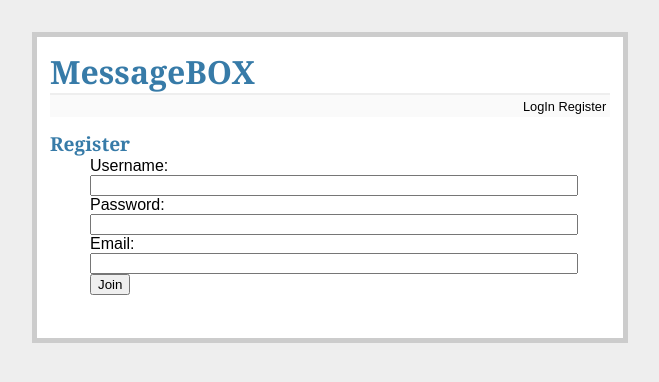
After one commit to tomonoriTAKA/message_box, a Flask app: page /register in a window 1280 px wide. The commit adds this page. Shown: the top 382 px of the page, without its empty margins (310-969 px from the left). Run offline with Flask 3, Linux system fonts and the light colour scheme.

Commit message:
ログイン機能

```diff
--- a/app.py
+++ b/app.py
@@ -1,9 +1,78 @@
-from flask import Flask, render_template
+import os
+from flask import Flask, render_template, redirect, url_for, request, flash
+from flask_login import LoginManager, login_required, login_user, logout_user
+from werkzeug.security import generate_password_hash, check_password_hash
+from peewee import IntegrityError
+from config import User
 
 app = Flask(__name__)
+app.secret_key = os.urandom(24)  # Flaskでsessionを使う場合に必要
+login_manager = LoginManager()
+login_manager.init_app(app)
+
+
+# Flask-Loginがユーザー情報を取得するためのメソッド
+@login_manager.user_loader
+def load_user(user_id):
+    return User.get(id=int(user_id))
+
+
+# ログインしていないとアクセスできないページにアクセスがあった場合の処理
+@login_manager.unauthorized_handler
+def unauthorized_handler():
+    return redirect(url_for("login"))
+
+
+# ユーザー登録フォームの表示・登録処理
+@app.route("/register", methods=["GET", "POST"])
+def register():
+    if request.method == "POST" and request.form["name"] and request.form["password"] and request.form["email"]:
+        if User.select().where(User.name == request.form["name"]).first():
+            flash("その名前はすでに使われています")
+            return redirect(request.url)
+
+        if User.select().where(User.email == request.form["email"]).first():
+            flash("そのメールアドレスはすでに使われています")
+            return redirect(request.url)
+        try:
+            user = User.create(
+                name=request.form["name"],
+                email=request.form["email"],
+                password=generate_password_hash(request.form["password"]),
+            )
+            login_user(user)
+            flash(f"ようこそ！ {user.name} さん")
+            return redirect(url_for("index"))
+        except IntegrityError:
+            flash("登録に失敗しました")
+    return render_template("register.html")
+
+
+# ログインフォームの表示・ログイン処理
+@app.route("/login", methods=["GET", "POST"])
+def login():
+    if request.method == "POST" and request.form["email"] and request.form["password"]:
+        user = User.select().where(User.email == request.form["email"]).first()
+        if user is not None and check_password_hash(user.password, request.form["password"]):
+            login_user(user)
+            flash(f"ようこそ！ {user.name} さん")
+            return redirect(url_for("index"))
+        else:
+            flash("認証に失敗しました")
+    return render_template("login.html")
+
+
+# ログアウト処理
+@app.route("/logout")
+@login_required
+def logout():
+    logout_user()
+    flash("ログアウトしました！")
+    return redirect(url_for("index"))
 
 
 @app.route("/")
+@login_required
 def index():
     return render_template("index.html")
 
--- /dev/null
+++ b/static/style.css
@@ -0,0 +1,88 @@
+@charset "UTF-8";
+
+body {
+    font-family: sans-serif;
+    background: #eee;
+}
+
+a:link,
+a:visited {
+    color: unset;
+    text-decoration: none;
+}
+
+a,
+h1,
+h2 {
+    color: #377BA8;
+}
+
+h1,
+h2 {
+    font-family: 'Georgia', serif;
+    margin: 0;
+}
+
+h1 {
+    border-bottom: 2px solid #eee;
+}
+
+h2 {
+    font-size: 1.2em;
+}
+
+.page {
+    margin: 2em auto;
+    width: 35em;
+    border: 5px solid #ccc;
+    padding: 0.8em;
+    background: white;
+}
+
+.page form {
+    padding-inline-start: 40px;
+    padding-inline-end: 40px;
+    margin-bottom: 30px;
+}
+
+.page form * :not(button) {
+    width: 100%;
+}
+
+.page ul {
+    list-style-type: none;
+}
+
+.page li {
+    clear: both;
+}
+
+.metanav {
+    text-align: right;
+    font-size: 0.8em;
+    padding: 0.3em;
+    margin-bottom: 1em;
+    background: #fafafa;
+}
+
+.flash {
+    background: #CEE5F5;
+    padding: 0.5em;
+    border: 1px solid #AACBE2;
+}
+
+.avatar {
+    display: block;
+    float: left;
+    margin: 10px 10px 10px 0;
+}
+
+.message-content {
+    min-height: 80px;
+    word-break: keep-all;
+    overflow-wrap: break-word;
+}
+
+.message {
+    display: flex;
+}
--- /dev/null
+++ b/templates/register.html
@@ -0,0 +1,39 @@
+<!doctype html>
+<html lang="ja">
+
+<head>
+    <meta charset="UTF-8">
+    <meta name="viewport" content="width=device-width, initial-scale=1.0">
+    <title>MessageBOX</title>
+    <link rel=stylesheet type=text/css href="{{ url_for('static', filename='style.css') }}">
+</head>
+
+<body>
+    <div class="page">
+        <h1><a href="{{ url_for('index') }}">MessageBOX</a></h1>
+        <div class=metanav>
+            {% if not current_user.is_authenticated %}
+            <a href="{{ url_for('login') }}">LogIn</a>
+            <a href="{{ url_for('register') }}">Register</a>
+            {% else %}
+            <a href="{{ url_for('logout') }}">LogOut</a>
+            {% endif %}
+        </div>
+        {% for message in get_flashed_messages() %}
+        <div class=flash>{{ message }}</div>
+        {% endfor %}
+
+        <h2>Register</h2>
+        <form action="{{ url_for('register') }}" method="post">
+            <div>Username:</div>
+            <div><input type="text" name="name"></div>
+            <div>Password:</div>
+            <div><input type="password" name="password"></div>
+            <div>Email:</div>
+            <div><input type="email" name="email"></div>
+            <input type="submit" value="Join">
+        </form>
+    </div>
+</body>
+
+</html>
```
Also changed, not shown: config.py (added, +35 -0 lines), requirements.txt (+5 -2 lines), templates/index.html (+18 -1 lines), templates/login.html (added, +38 -0 lines).
